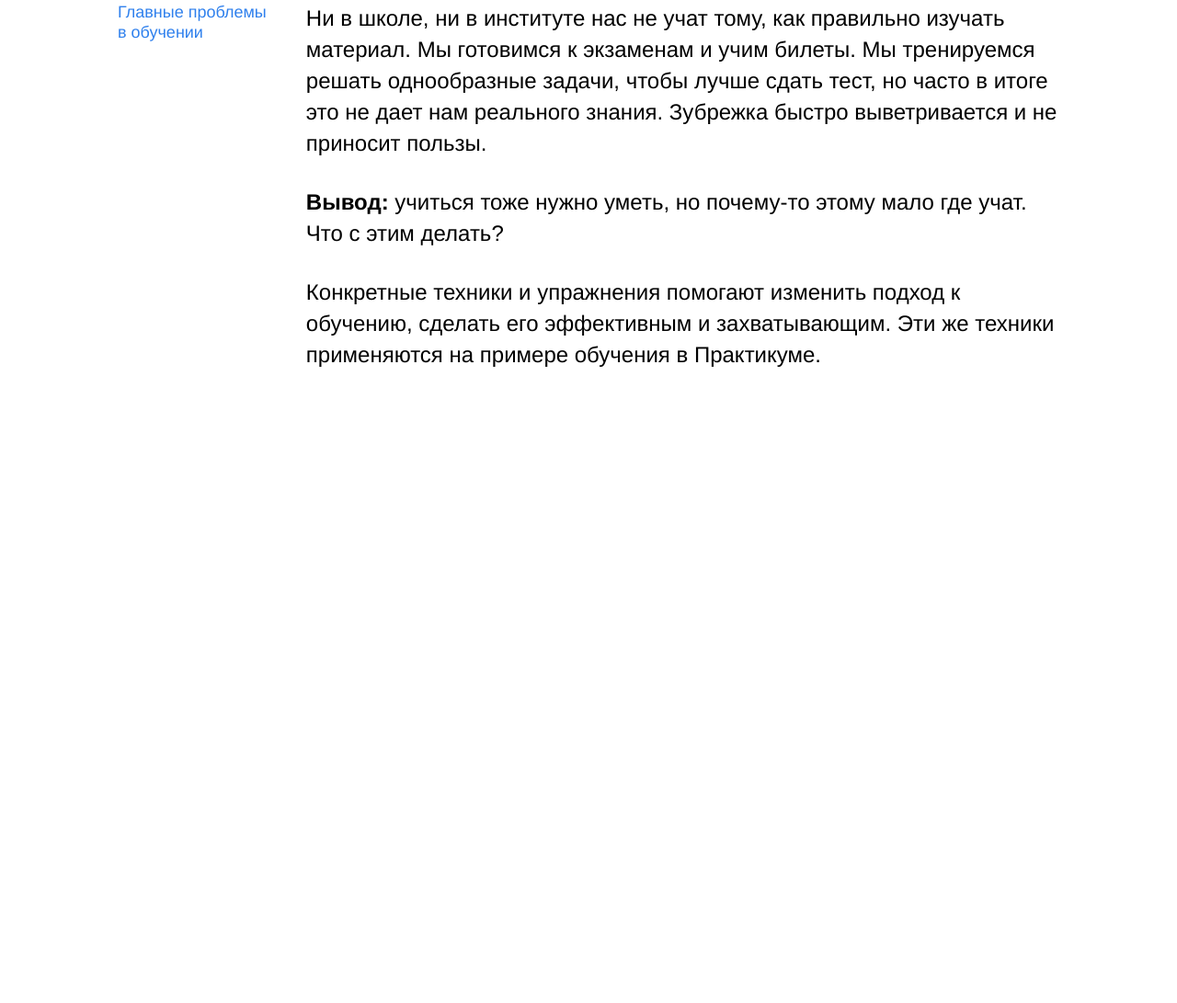
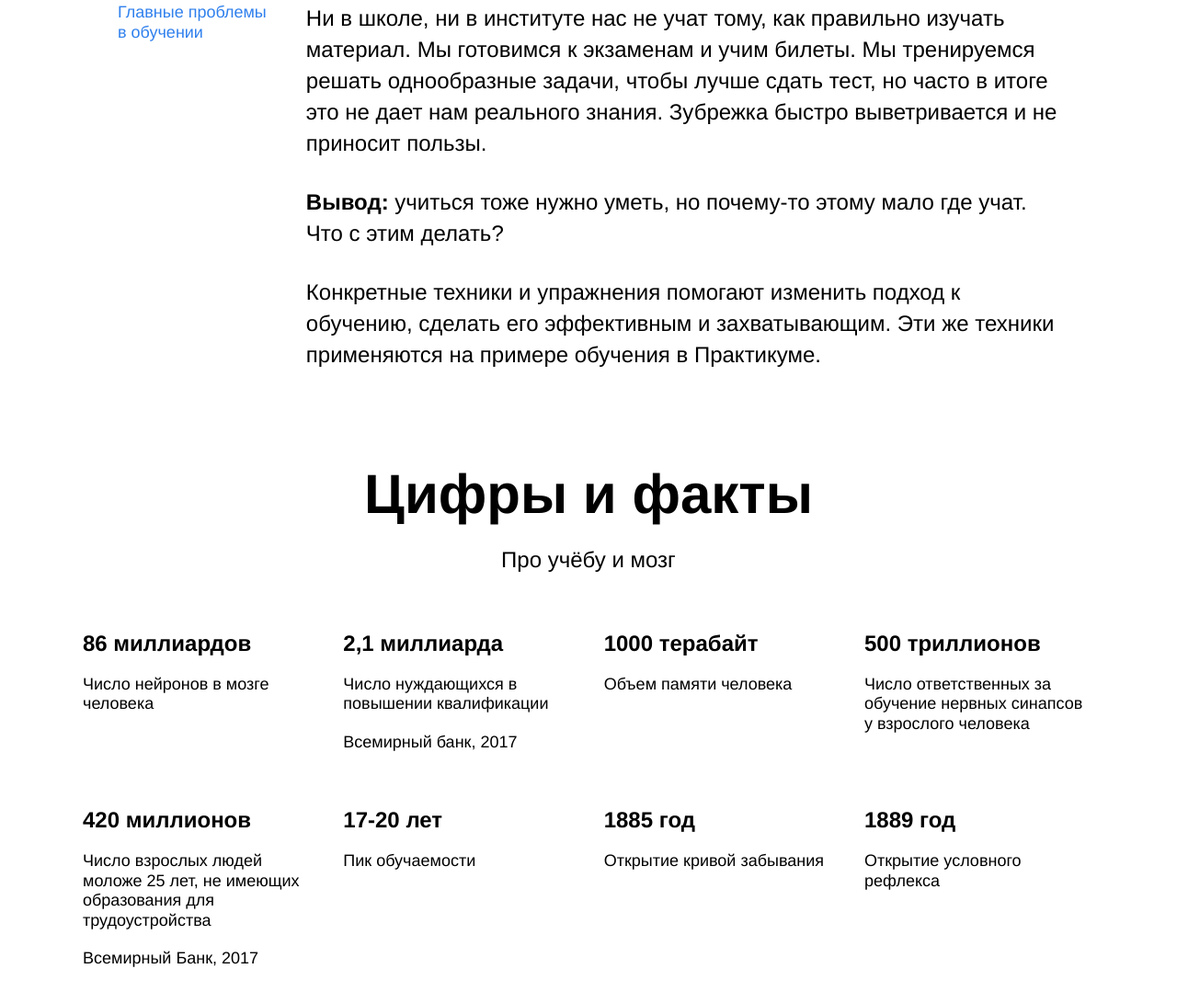
Before and after one commit to Smolib/how-to-learn, a plain HTML site: page index.html in a window 1280 px wide. Shown: the part 853-1944 px from the top of the page at 92% size. Before the commit the page ends 1256 px from the top, so only its background shows below. Drawn offline with Linux system fonts and the light colour scheme.

Commit message:
done digits

```diff
--- a/index.html
+++ b/index.html
@@ -48,8 +48,86 @@
             </div>
           </div>
         </section>
-
-        <section class="digits"></section>
+        <section class="digits">
+          <h2 class="section-title">
+            Цифры и факты
+          </h2>
+          <h3 class="section-subtitle">
+            Про учёбу и мозг
+          </h3>
+          <div class="table">
+            <div class="table__cell">
+                <h4 class="table__heading">
+                  86 миллиардов
+                </h4>
+                <p class="table__text">
+                  Число нейронов в мозге человека
+                </p>
+            </div>
+            <div class="table__cell">
+                <h4 class="table__heading">
+                  2,1 миллиарда
+                </h4>
+                <p class="table__text">
+                  Число нуждающихся в повышении квалификации
+                </p>
+                <p class="table__text">
+                  Всемирный банк, 2017
+                </p>
+            </div>
+            <div class="table__cell">
+                  <h4 class="table__heading">
+                    1000 терабайт
+                  </h4>
+                  <p class="table__text">
+                    Объем памяти человека
+                  </p>
+            </div>
+            <div class="table__cell">
+                <h4 class="table__heading">
+                  500 триллионов
+                </h4>
+                <p class="table__text">
+                  Число ответственных за обучение нервных синапсов у взрослого человека
+                </p>
+            </div>
+            <div class="table__cell">
+               <h4 class="table__heading">
+                 420 миллионов
+               </h4>
+               <p class="table__text">
+                 Число взрослых людей моложе 25 лет, не имеющих образования для трудоустройства
+               </p>
+               <p class="table__text">
+                 Всемирный Банк, 2017
+               </p>
+            </div>
+            <div class="table__cell">
+              <h4 class="table__heading">
+                17-20 лет
+              </h4>
+              <p class="table__text">
+                Пик обучаемости
+              </p>
+            </div>
+            <div class="table__cell">
+              <h4 class="table__heading">
+                1885 год
+              </h4>
+              <p class="table__text">
+                Открытие кривой забывания
+              </p>
+            </div>
+            <div class="table__cell">
+              <h4 class="table__heading">
+                1889 год
+              </h4>
+              <p class="table__text">
+                Открытие условного рефлекса
+              </p>
+            </div>
+          </div>
+        </section>
 
         <section class="feynman"></section>
 
--- a/styles/style.css
+++ b/styles/style.css
@@ -154,6 +154,72 @@
   font-weight: bold;
 }
 
+.digits {
+  display: flex;
+  flex-direction: column;
+  align-items: center;
+
+  padding-top: 100px;
+  padding-bottom: 100px;
+  padding-right: auto;
+  padding-left: auto;
+}
+
+.section-title {
+  width: 60%;
+  padding-bottom: 20px;
+  margin: 0;
+
+  line-height: 1.15;
+  font-size: 60px;
+  font-weight: bold;
+
+  text-align: center;
+}
+
+.section-subtitle {
+  width: 60%;
+
+  margin: 0;
+
+  line-height: 34px;
+  font-size: 24px;
+  font-weight: normal;
+
+  text-align: center;
+}
+
+.table {
+  width: 1100px;
+
+  display: flex;
+  flex-wrap: wrap;
+  justify-content: space-between;
+}
+
+.table__cell {
+  width: 250px;
+
+  padding-top: 60px;
+}
+
+.table__heading {
+  margin: 0;
+
+  line-height: 1.15;
+  font-size: 24px;
+  font-weight: bold;
+}
+
+.table__text {
+  padding-top: 20px;
+  margin: 0;
+
+  line-height: 1.2;
+  font-size: 18px;
+  font-weight: normal;
+}
+
 /* и элемента с модификатором вида ключ-значение */
 .table__cell_theme_dark {
   width: 200px;
```
